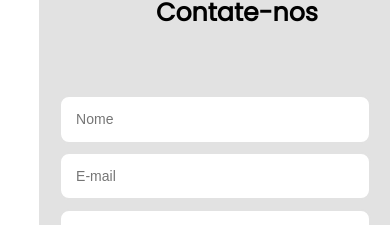
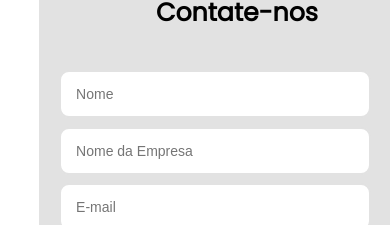
Before and after one commit to citi-onboarding/Elementus-Jr, a React (Create React App) app in the folder client/: page / in a window 390 px wide. Shown: the part 1696-1921 px from the top of the page. Built offline with nearby package versions, Linux system fonts and the light colour scheme; no server answers.

Commit message:
Hotfix( Correcao de pequenos bugs visuais causados por z-index  )

```diff
--- a/client/src/components/Contato/Contato.css
+++ b/client/src/components/Contato/Contato.css
@@ -68,6 +68,16 @@
 
 .inputName{
     margin-top: 3vh;
+    margin-bottom: 1vh;
+    border-radius: 10px;
+    border: solid 2px rgb(226, 226, 226);
+    height: 5vh;
+    font-size: 1.2rem;
+    padding-left: 1vw;
+    padding-right: 1vw;
+}
+
+.inputNameEmpresa{
     margin-bottom: 1vh;
     border-radius: 10px;
     border: solid 2px rgb(226, 226, 226);
@@ -204,6 +214,16 @@ textarea{
         padding-right: 1vw;
     }
 
+    .inputNameEmpresa{
+        margin-bottom: 1vh;
+        border-radius: 10px;
+        border: solid 2px rgb(226, 226, 226);
+        height: 5vh;
+        font-size: 1.2rem;
+        padding-left: 1vw;
+        padding-right: 1vw;
+    }
+
     .inputEmail{
         margin-bottom: 1vh;
         border-radius: 10px;
@@ -309,6 +329,13 @@ textarea{
     }
 
     .inputName{
+        font-size: 1rem;
+        padding-left: 4vw;
+        padding-right: 4vw;
+        margin-top: 0;
+    }
+
+    .inputNameEmpresa{
         font-size: 1rem;
         padding-left: 4vw;
         padding-right: 4vw;
--- a/client/src/components/Contato/Contato.jsx
+++ b/client/src/components/Contato/Contato.jsx
@@ -16,6 +16,7 @@ function Contato(){
 
                     <div className="caixaInput">
                         <input className="inputName" type="text" placeholder="Nome"/>
+                        <input className="inputNameEmpresa" type="text" placeholder="Nome da Empresa"/>
                         <input className="inputEmail" type="email" placeholder="E-mail"/>
                         <input className="inputTelefone" type="Number" placeholder="Telefone"/>
                         <textarea className="inputMensagem" type="Textarea" placeholder="Mensagem"/>
--- a/client/src/components/Navbar/Navbar.css
+++ b/client/src/components/Navbar/Navbar.css
@@ -15,7 +15,7 @@
     right: 0.1px;
     width: 100%;
     transition: 0.3s;
-    z-index: 50;
+    z-index: 3;
 }
 
 .navbarScrolled{
@@ -32,7 +32,7 @@
     right: 0.1px;
     width: 100%;
     transition: 0.3s;
-    z-index: 50;
+    z-index: 3;
 }
 
 li{
@@ -215,7 +215,6 @@ html{
         list-style-type: none;
         height: 100vh;
         width: 50vw;
-        /* display: flex; */
         display: none;
         flex-direction: column;
         background-color: rgb(255, 255, 255);
```
